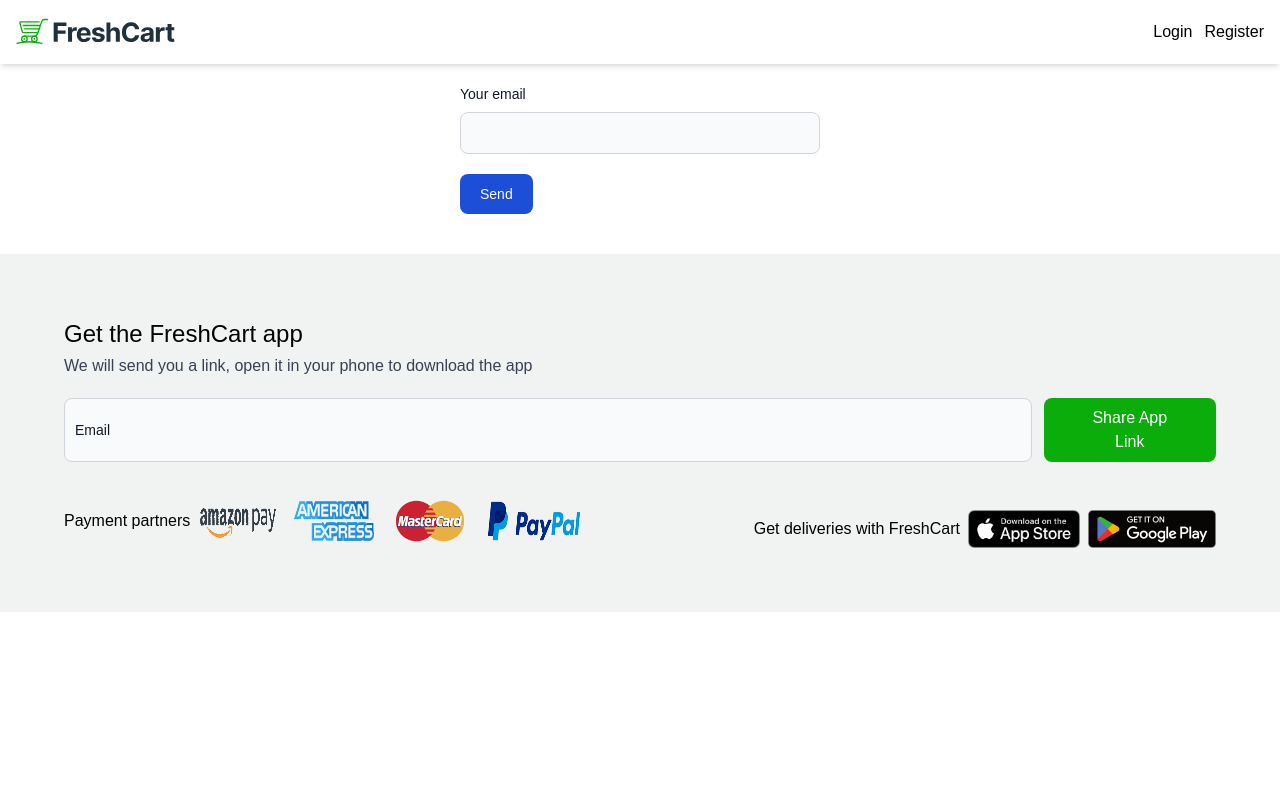
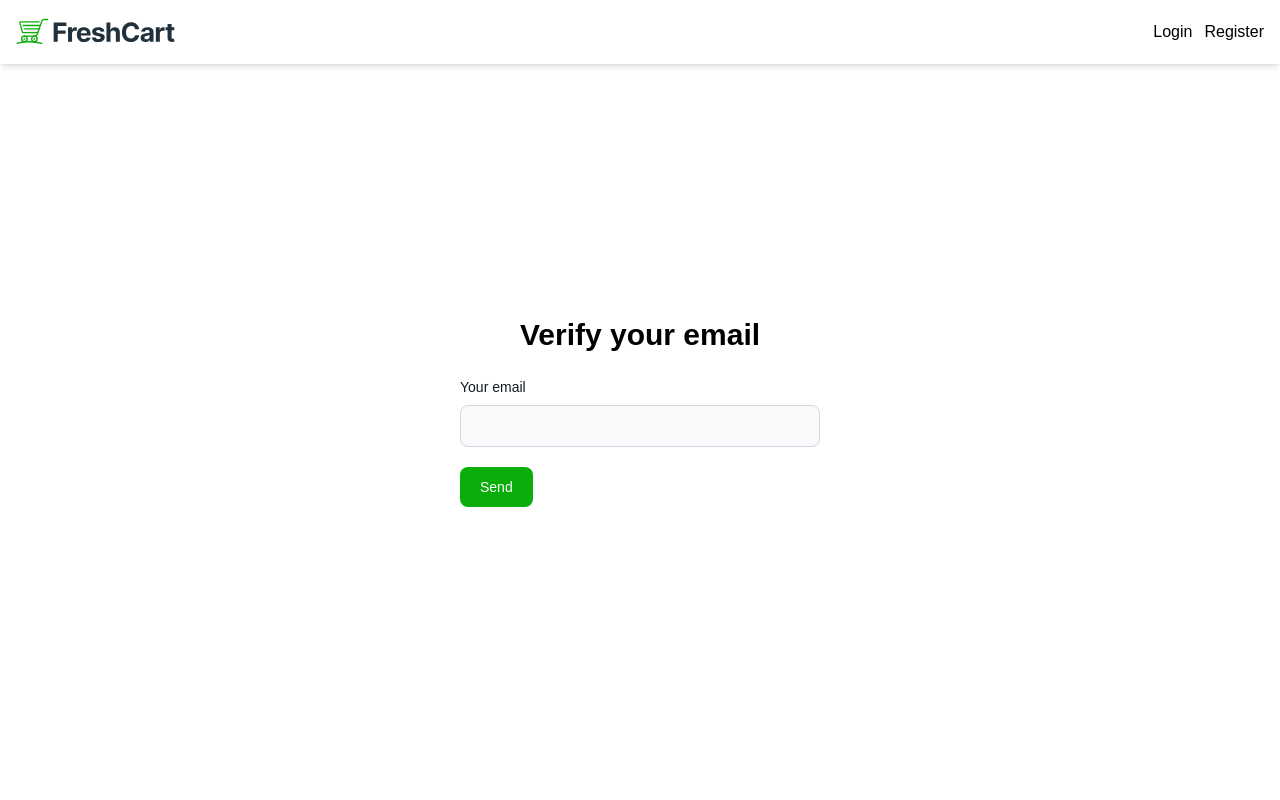
Before and after one commit to mohamedsarwat5/reapp, a React (Vite) app: page /forgetPassword in a window 1280 px wide. Shown: the top 800 px of the page. Built offline with nearby package versions, Linux system fonts and the light colour scheme; a web font is replaced by a local one.

Commit message:
flex for login commit

```diff
--- a/src/components/ForgetPassword/ForgetPassword.jsx
+++ b/src/components/ForgetPassword/ForgetPassword.jsx
@@ -65,8 +65,9 @@ export default function ForgetPassword() {
     }
 
     return (<>
+        <div className="h-screen flex justify-center items-center w-full">
 
-        {formDisplay ? <div>
+            {formDisplay ? <div className="w-full">
                 <h2 className="text-center font-bold py-6 text-3xl">Verify your email</h2>
 
                 <form onSubmit={forgetForm.handleSubmit} className="max-w-sm mx-auto px-3">
@@ -83,7 +84,7 @@ export default function ForgetPassword() {
                             onBlur={forgetForm.handleBlur}
                             type="email"
                             id="email"
-                        className="bg-gray-50 border border-gray-300 text-gray-900 text-sm rounded-lg focus:ring-blue-500 focus:border-blue-500 block w-full p-2.5 dark:bg-gray-700 dark:border-gray-600 dark:placeholder-gray-400 dark:text-white dark:focus:ring-blue-500 dark:focus:border-blue-500"
+                            className="bg-gray-50 border border-gray-300 text-gray-900 text-sm rounded-lg focus:ring-active focus:border-active block w-full p-2.5 dark:bg-gray-700 dark:border-gray-600 dark:placeholder-gray-400 dark:text-white dark:focus:ring-blue-500 dark:focus:border-blue-500"
                         />
                         {forgetForm.touched.email && forgetForm.errors.email ? (
                             <p className="text-red-600">{forgetForm.errors.email}</p>
@@ -93,14 +94,14 @@ export default function ForgetPassword() {
                     </div>
                     <button
                         type="submit"
-                    className="text-white bg-blue-700 hover:bg-blue-800 focus:ring-4 focus:outline-none focus:ring-blue-300 font-medium rounded-lg text-sm w-full sm:w-auto px-5 py-2.5 text-center dark:bg-blue-600 dark:hover:bg-blue-700 dark:focus:ring-blue-800"
+                        className="text-white bg-active hover:bg-green-600 focus:ring-4 focus:outline-none focus:ring-blue-300 font-medium rounded-lg text-sm w-full sm:w-auto px-5 py-2.5 text-center dark:bg-blue-600 dark:hover:bg-blue-700 dark:focus:ring-blue-800"
                     >
                         Send
                     </button>
                 </form>
             </div>
-            : <div>
-                {/* <h2 className="text-center font-bold py-6 text-3xl">Enter reset code</h2> */}
+                : <div className="w-full">
+                    <h2 className="text-center font-bold  text-3xl">Enter reset code</h2>
 
                     <form onSubmit={verifyResetCodeForm.handleSubmit} className="max-w-sm mx-auto px-3 mt-8">
                         <div className="mb-5">
@@ -116,7 +117,7 @@ export default function ForgetPassword() {
                                 onBlur={verifyResetCodeForm.handleBlur}
                                 type="string"
                                 id="resetCode"
-                            className="bg-gray-50 border border-gray-300 text-gray-900 text-sm rounded-lg focus:ring-blue-500 focus:border-blue-500 block w-full p-2.5 dark:bg-gray-700 dark:border-gray-600 dark:placeholder-gray-400 dark:text-white dark:focus:ring-blue-500 dark:focus:border-blue-500"
+                                className="bg-gray-50 border border-gray-300 text-gray-900 text-sm rounded-lg focus:ring-active focus:border-active block w-full p-2.5  dark:focus:ring-active dark:focus:border-active"
                             />
                             {verifyResetCodeForm.touched.resetCode && verifyResetCodeForm.errors.resetCode ? (
                                 <p className="text-red-600">{verifyResetCodeForm.errors.resetCode}</p>
@@ -126,12 +127,15 @@ export default function ForgetPassword() {
                         </div>
                         <button
                             type="submit"
-                        className="text-white bg-blue-700 hover:bg-blue-800 focus:ring-4 focus:outline-none focus:ring-blue-300 font-medium rounded-lg text-sm w-full sm:w-auto px-5 py-2.5 text-center dark:bg-blue-600 dark:hover:bg-blue-700 dark:focus:ring-blue-800"
+                            className="text-white bg-active hover:bg-green-600 focus:ring-4 focus:outline-none focus:ring-blue-300 font-medium rounded-lg text-sm w-full sm:w-auto px-5 py-2.5 text-center dark:bg-blue-600 dark:hover:bg-blue-700 dark:focus:ring-blue-800"
                         >
                             Verify Code
                         </button>
                     </form>
                 </div>}
+
+        </div>
+
 
 
 
--- a/src/components/Login/Login.jsx
+++ b/src/components/Login/Login.jsx
@@ -47,7 +47,8 @@ export default function Login() {
   }
 
   return (
-    <div className="mt-16 ">
+    <div className="w-full h-screen flex justify-center items-center ">
+    <div className="w-full">
         <h2 className="text-center font-bold py-6 text-3xl">Login Now</h2>
 
         <form onSubmit={LoginForm.handleSubmit} className="max-w-sm mx-auto px-3">
@@ -103,5 +104,6 @@ export default function Login() {
           </button>
         </form>
     </div>
+    </div>
   );
 }
```
Lines whose indentation alone changed are shown as unchanged.
